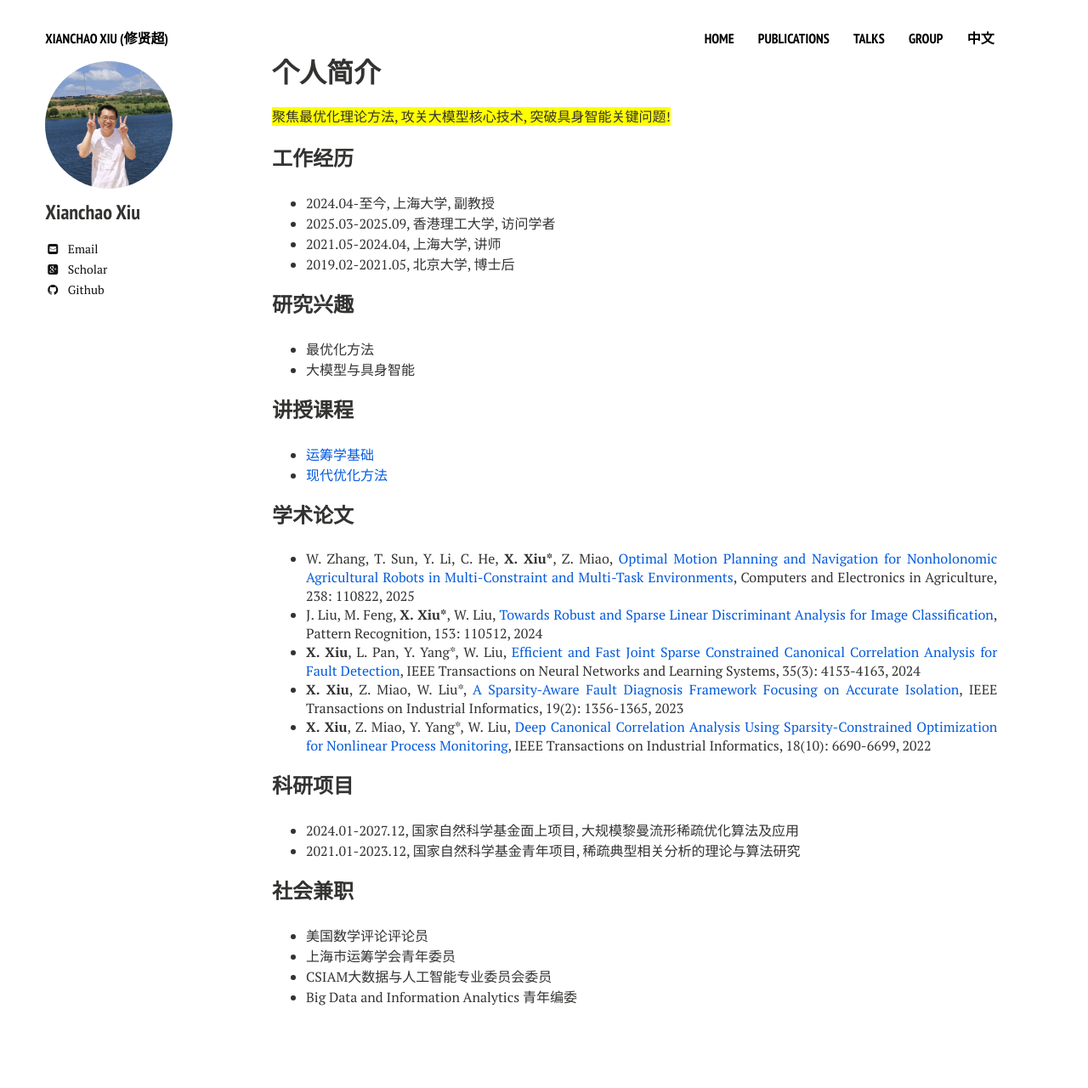
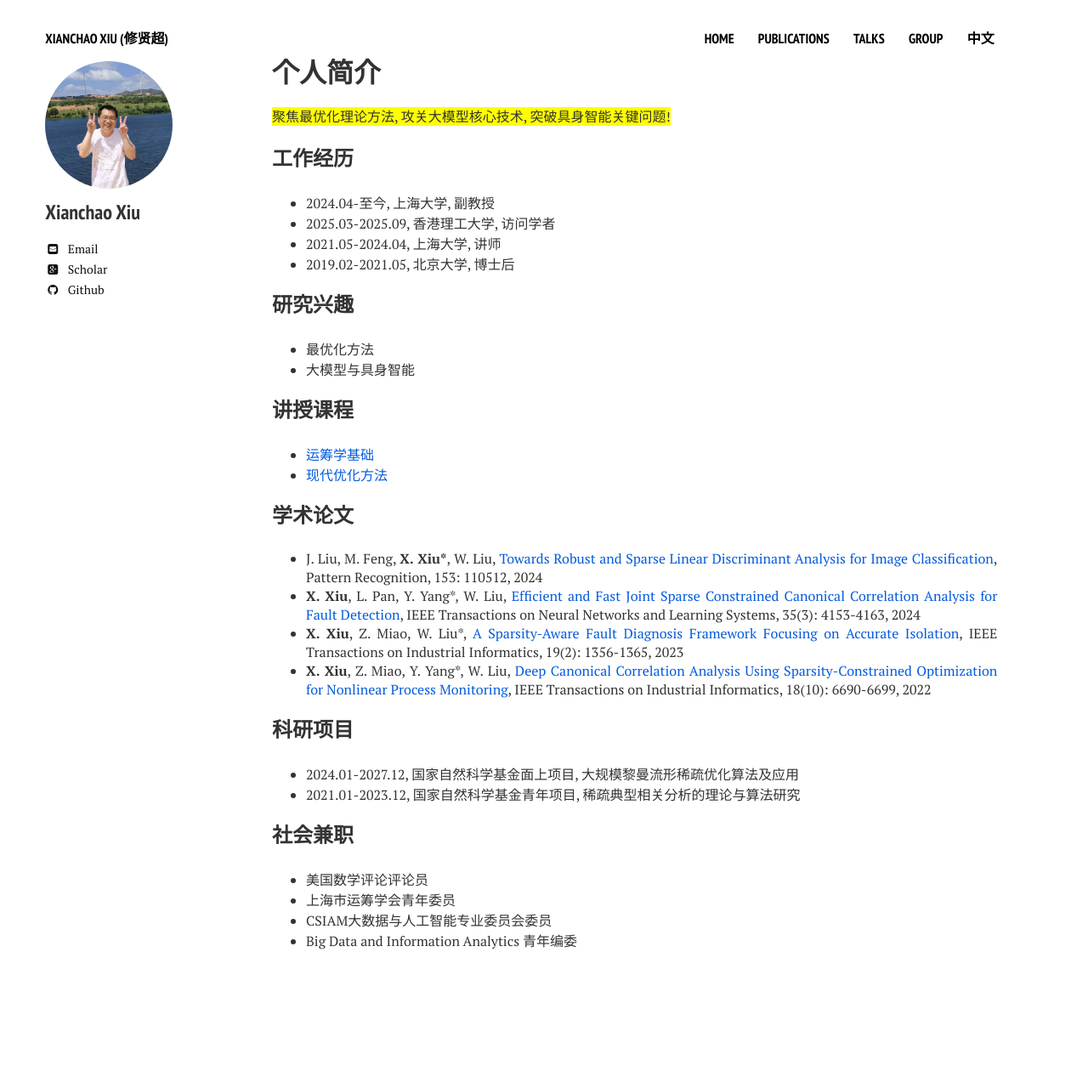
Before and after one commit to xianchaoxiu/xianchaoxiu.github.io, a Jekyll site: the page built from chinese/index.md, in a window 1280 px wide. Shown: the whole page at 85% size. Built offline with Jekyll 4.4.1, drawn with Linux system fonts in a browser that asks for light colours; nearby versions of some CDN libraries; after the commit the page ends 1214 px from its top, so only the background shows below that.

Commit message:
Update index.md

```diff
--- a/chinese/index.md
+++ b/chinese/index.md
@@ -29,7 +29,6 @@ share: false
 
 
 ### 学术论文
-* W. Zhang, T. Sun, Y. Li, C. He, <b>X. Xiu*</b>, Z. Miao, <a href="https://www.sciencedirect.com/science/article/pii/S0168169925009287" class="textlink" target="_blank">Optimal Motion Planning and Navigation for Nonholonomic Agricultural Robots in Multi-Constraint and Multi-Task Environments</a>, Computers and Electronics in Agriculture, 238: 110822, 2025 <br>
 * J. Liu, M. Feng, <b>X. Xiu*</b>, W. Liu, <a href="https://www.sciencedirect.com/science/article/abs/pii/S0031320324002632" class="textlink" target="_blank">Towards Robust and Sparse Linear Discriminant Analysis for Image Classification</a>, Pattern Recognition, 153: 110512, 2024 <br>
 * <b>X. Xiu</b>, L. Pan, Y. Yang*, W. Liu, <a href="https://ieeexplore.ieee.org/document/9887978" class="textlink" target="_blank">Efficient and Fast Joint Sparse Constrained Canonical Correlation Analysis for Fault Detection</a>, IEEE Transactions on Neural Networks and Learning Systems, 35(3): 4153-4163, 2024 <br>
 * <b>X. Xiu</b>, Z. Miao, W. Liu*, <a href="https://ieeexplore.ieee.org/abstract/document/9788040" class="textlink" target="_blank">A Sparsity-Aware Fault Diagnosis Framework Focusing on Accurate Isolation</a>, IEEE Transactions on Industrial Informatics, 19(2): 1356-1365, 2023 <br>
```
